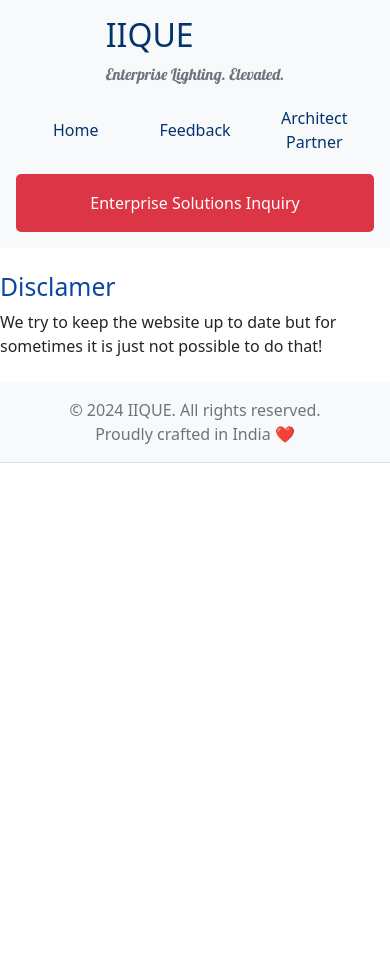
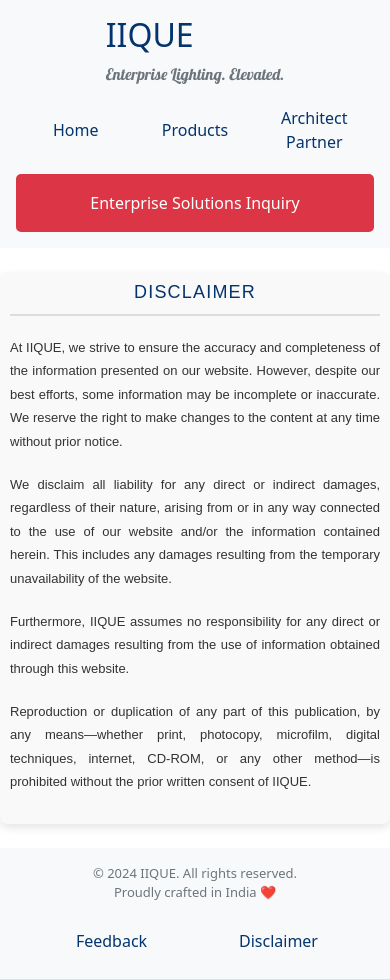
Before and after one commit to Meet-7777/IIQUE-Lights, a React (Create React App) app in the folder my-app/: page /disclaimer in a window 390 px wide. Before the commit the page ends 844 px from the top, so only its background shows below. Built offline with nearby package versions, Linux system fonts and the light colour scheme.

Commit message:
made changes:)07

```diff
--- a/my-app/src/App.jsx
+++ b/my-app/src/App.jsx
@@ -9,6 +9,7 @@ import Feedback from './feedback.jsx';
 import ArchitectPartner from './ArchitectPartner';
 import Disclaimer from './Disclaimer';
 import EnterpriseSolutions from './EnterpriseSolutions';
+import Products from './Products.jsx'
 function App() {
   return (
     <Router>
@@ -21,6 +22,7 @@ function App() {
             <Route path="/ArchitectPartner" element={<ArchitectPartner />} />
             <Route path="/disclaimer" element={<Disclaimer />} /> {/* Ensure this path is correct */}
             <Route path="/EnterpriseSolutions" element={<EnterpriseSolutions />} />
+            <Route path="/products" element={<Products/>}/>
           </Routes>
         </main>
         <Footer />
@@ -41,7 +43,7 @@ const Header = () => {
       </div>
       <nav className="nav d-flex align-items-center">
         <Link className="nav-link" to="/">Home</Link>
-        <Link className="nav-link" to="/feedback">Feedback</Link>
+        <Link className="nav-link" to="/products">Products</Link>
         <Link className="nav-link" to="/ArchitectPartner">Architect Partner</Link>
         <Link className="nav-link business-link" to="/EnterpriseSolutions">Enterprise Solutions Inquiry</Link>
       </nav>
@@ -128,9 +130,12 @@ const Footer = () => {
       <div className="container">
         <p className="text-center mb-0">© 2024 IIQUE. All rights reserved.</p>
         <p className="text-center mb-0 footer-text">Proudly crafted in India ❤️</p>
+        <nav className="footer-nav d-flex justify-content-center mt-3">
+          <Link className="nav-link" to="/feedback">Feedback</Link>
+          <Link className="nav-link" to="/disclaimer">Disclaimer</Link>
+        </nav>
       </div>
     </footer>
   );
 };
-
 export default App;
--- a/my-app/src/Disclaimer.jsx
+++ b/my-app/src/Disclaimer.jsx
@@ -1,10 +1,21 @@
-export default function disclamer(){
-    return(
+import './Disclamer.css';
+
+export default function Disclaimer() {
+    return (
         <div className="page">
-      <h2>Disclamer</h2>
-      <p>
-        We try to keep the website up to date but for sometimes it is just not possible to do that!
-      </p>
-    </div>
-    )
+            <h2>Disclaimer</h2>
+            <p>
+                At IIQUE, we strive to ensure the accuracy and completeness of the information presented on our website. However, despite our best efforts, some information may be incomplete or inaccurate. We reserve the right to make changes to the content at any time without prior notice.
+            </p>
+            <p>
+                We disclaim all liability for any direct or indirect damages, regardless of their nature, arising from or in any way connected to the use of our website and/or the information contained herein. This includes any damages resulting from the temporary unavailability of the website.
+            </p>
+            <p>
+                Furthermore, IIQUE assumes no responsibility for any direct or indirect damages resulting from the use of information obtained through this website.
+            </p>
+            <p>
+                Reproduction or duplication of any part of this publication, by any means—whether print, photocopy, microfilm, digital techniques, internet, CD-ROM, or any other method—is prohibited without the prior written consent of IIQUE.
+            </p>
+        </div>
+    );
 }
--- /dev/null
+++ b/my-app/src/Disclamer.css
@@ -0,0 +1,56 @@
+.page {
+    max-width: 800px;
+    margin: 0 auto;
+    padding: 20px;
+    background-color: #f9f9f9;
+    border-radius: 8px;
+    box-shadow: 0 4px 8px rgba(0, 0, 0, 0.1);
+    font-family: 'Arial', sans-serif;
+    line-height: 1.8;
+    color: #333;
+  }
+
+  h2 {
+    font-size: 24px;
+    margin-bottom: 20px;
+    color: #03346E;
+    text-align: center;
+    text-transform: uppercase;
+    letter-spacing: 1.2px;
+    border-bottom: 2px solid #ddd;
+    padding-bottom: 10px;
+  }
+
+  p {
+    font-size: 16px;
+    margin-bottom: 20px;
+    text-align: justify;
+  }
+
+  @media (max-width: 768px) {
+    .page {
+      padding: 15px;
+    }
+
+    h2 {
+      font-size: 20px;
+    }
+
+    p {
+      font-size: 14px;
+    }
+  }
+
+  @media (max-width: 480px) {
+    .page {
+      padding: 10px;
+    }
+
+    h2 {
+      font-size: 18px;
+    }
+
+    p {
+      font-size: 13px;
+    }
+  }
--- a/my-app/src/Products.jsx
+++ b/my-app/src/Products.jsx
@@ -1,6 +1,6 @@
 import React from 'react'
 
-export const Products = () => {
+export default function Products (){
   return (
     <div>Products</div>
   )
--- a/my-app/src/feedback.jsx
+++ b/my-app/src/feedback.jsx
@@ -68,7 +68,7 @@ const Feedback = () => {
             <div className="progress" style={{ width: `${progress}%` }}></div>
 
           </div>
-            <p>{progress}%</p> {/* Display the loading percentage */}
+            <p style={{textAlign:'center'}}>{progress}%</p> {/* Display the loading percentage */}
           </div>
         )}
         {/* This div will be replaced by the form */}
```
